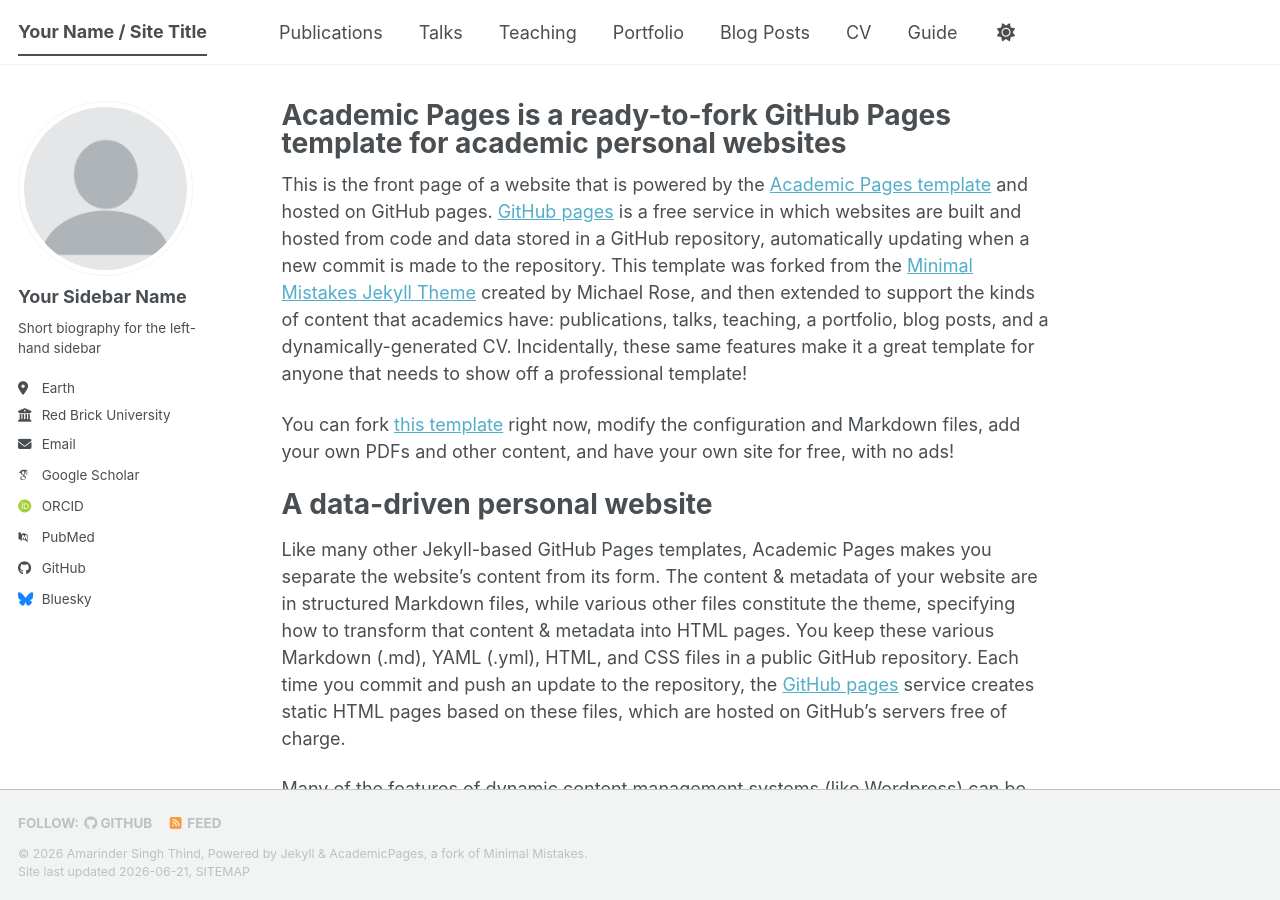
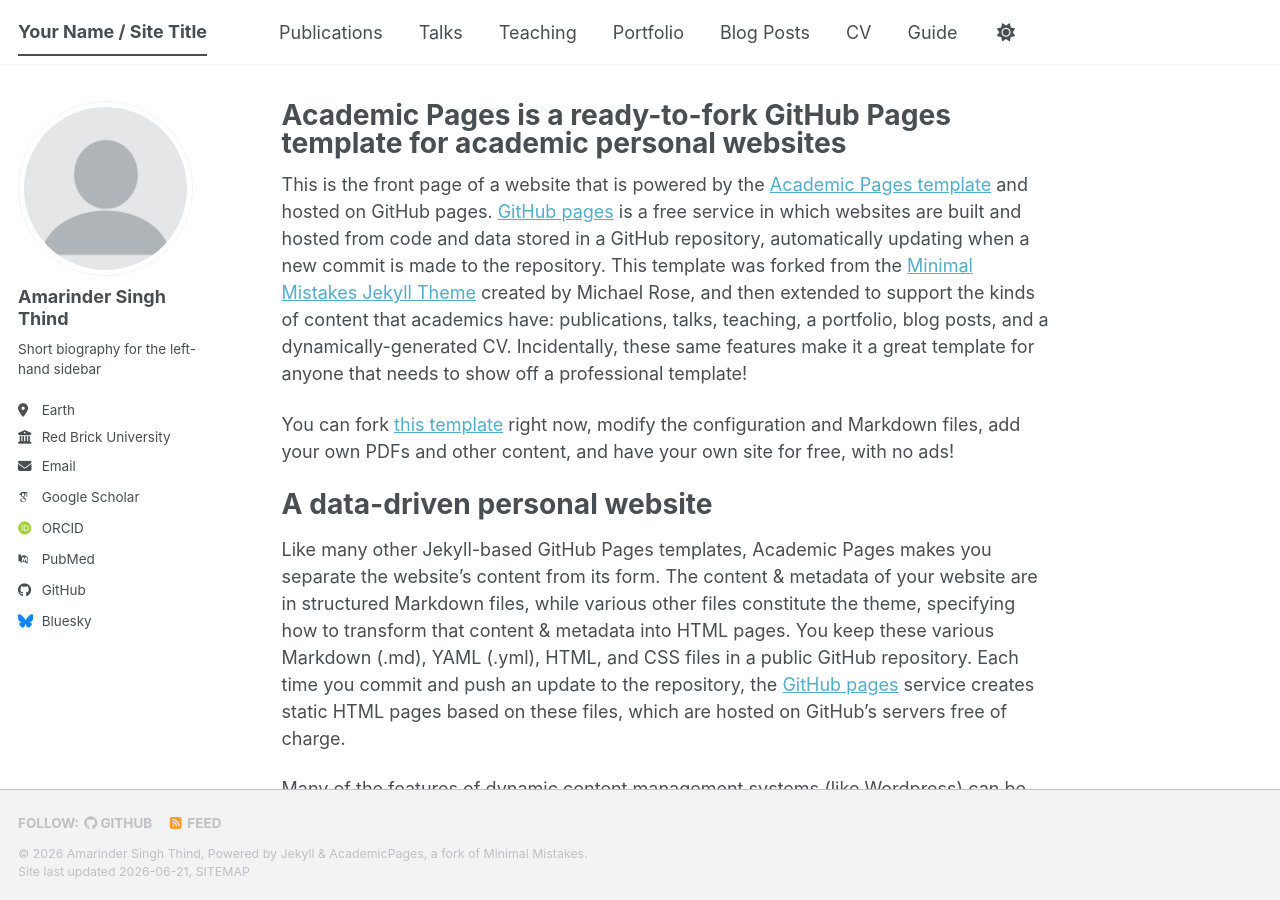
Before and after one commit to amarinderthind/amarinderthind.github.io, a Jekyll site: the page built from _pages/about.md, in a window 1280 px wide and 900 px high. Built offline with Jekyll 4.4.1, drawn with Linux system fonts in a browser that asks for light colours; some web fonts are replaced; a script bundle is joined from its source files by our own code; library files that are not in the unit come from our copies.

Commit message:
Update _config.yml

```diff
--- a/_config.yml
+++ b/_config.yml
@@ -24,7 +24,7 @@ repository               : "academicpages/academicpages.github.io"
 author:
   # Biographic information
   avatar           : "profile.png"
-  name             : "Your Sidebar Name"
+  name             : "Amarinder Singh Thind"
   pronouns         : # example: "she/her"
   bio              : "Short biography for the left-hand sidebar"
   location         : "Earth"
```
